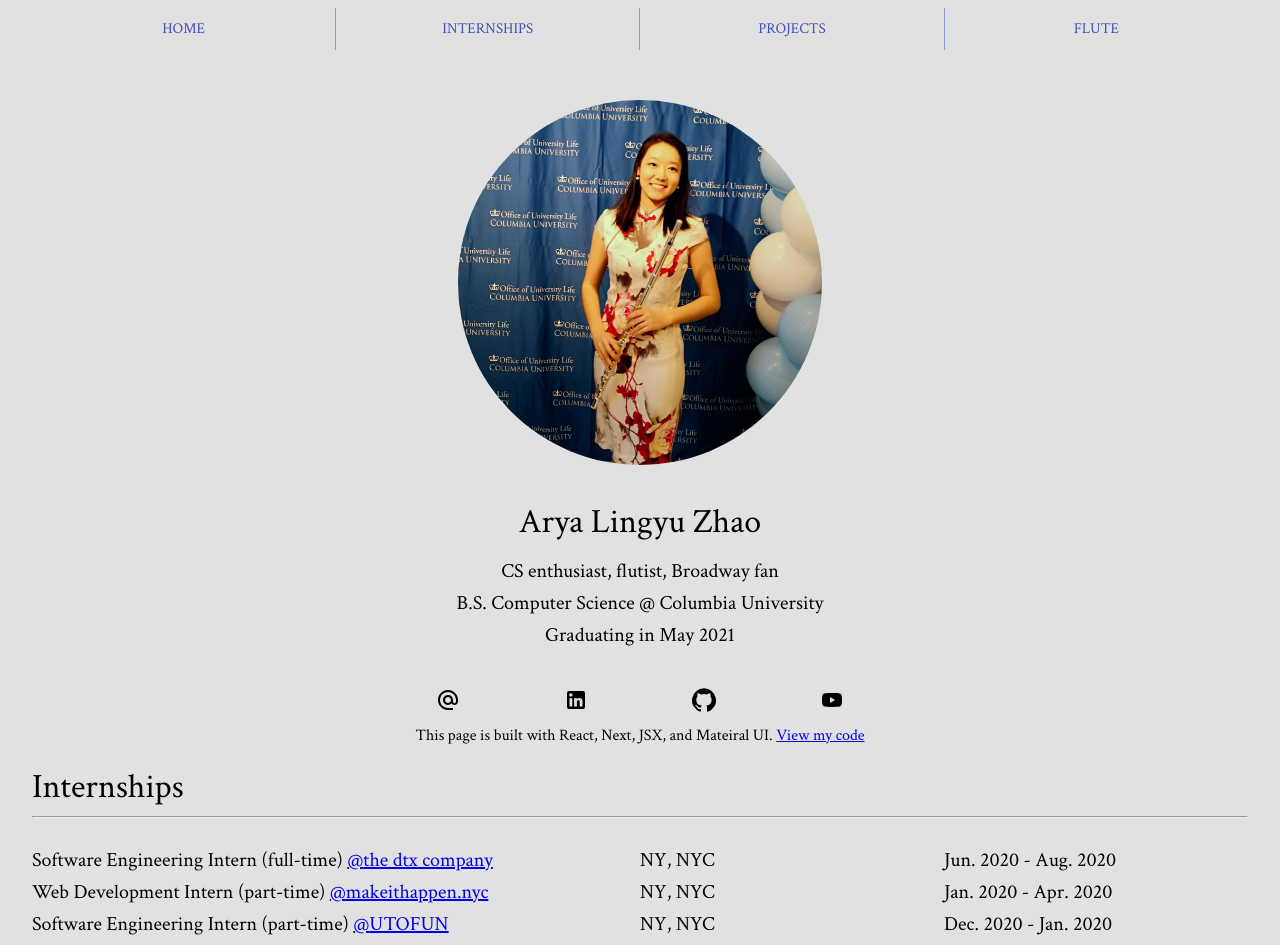
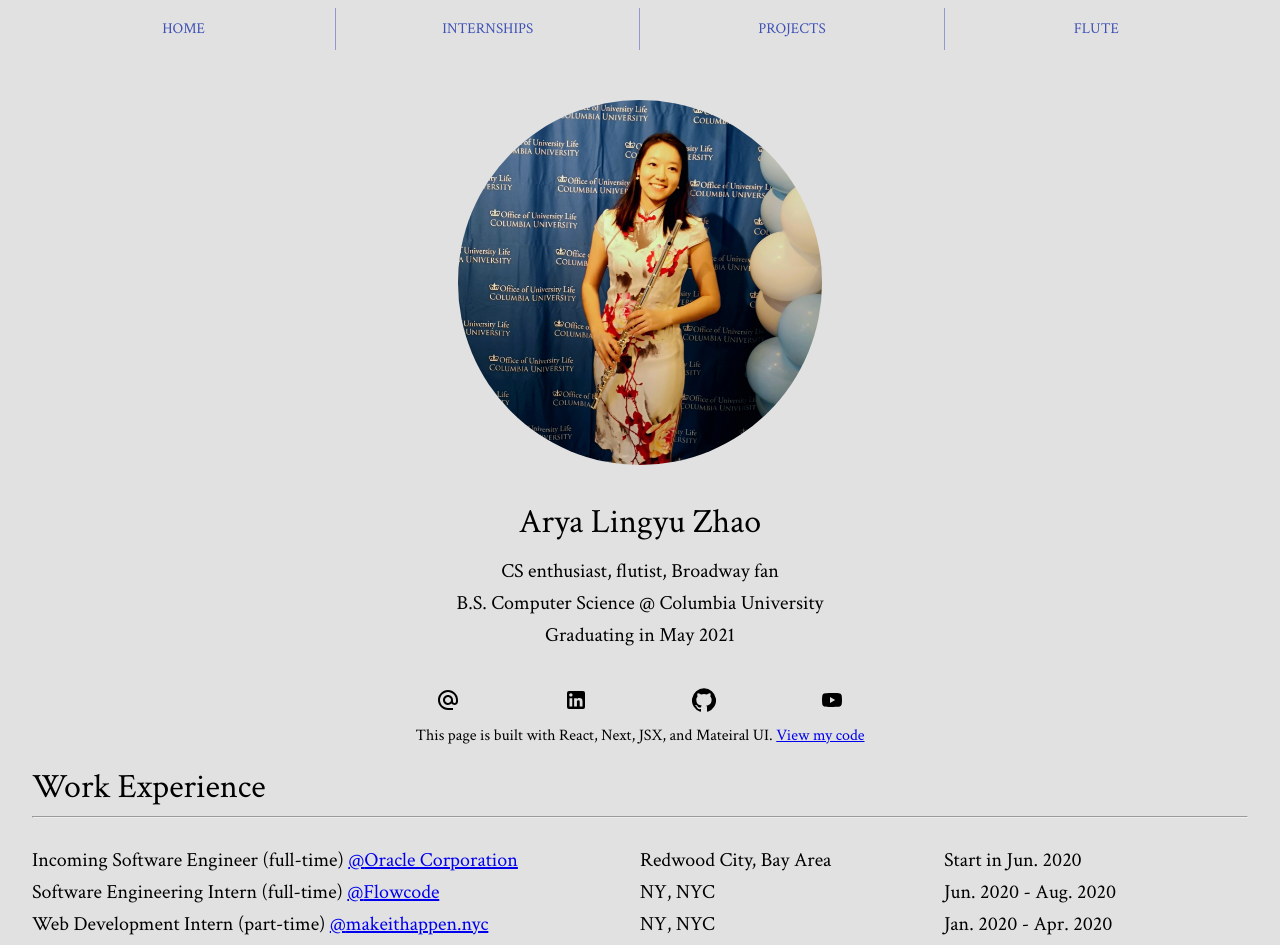
Before and after one commit to AryaZhao/arya-lingyu-zhao, a Next.js app: page / in a window 1280 px wide. Shown: the top 945 px of the page. Built offline with nearby package versions, Linux system fonts and the light colour scheme.

Commit message:
update work experience

```diff
--- a/components/Internships.jsx
+++ b/components/Internships.jsx
@@ -1,8 +1,20 @@
 import { Typography } from '@material-ui/core';
 import Internship from './Internship';
 
+const oracle = {
+  company: 'Oracle Corporation',
+  link: 'https://www.oracle.com/index.html',
+  title: 'Incoming Software Engineer (full-time)',
+  location: 'Redwood City, Bay Area',
+  time: 'Start in Jun. 2020',
+  description:
+    `- Developed, tested and deployed website converter microservice, and integrated new features into website builder Flowpage API, <b>shortening 98% of transition time</b> for users from company’s competitors<br/>
+    - Coded in <b>Node.js</b> using <b>TypeScript, Express, Multer, Cheerio.js, Hapi.js, Axios, and REST</b>; managed <b>Azure SQL DB</b> and <b>Firebase</b> using <b>TypeORM, GraphQL, Apollo</b>; tested and deployed using <b>Docker, Jest, SuperTest, and ESlint</b> <br/>
+    - Contributed around <b>14,000 lines of code</b> in the first month, and completed all tasks within half of deadline time<br/>- Collaborated in team of 11 developers and PM using Agile and GitHub in <b>12-week paid internship</b><br/>`,
+};
+
 const dtx = {
-  company: 'the dtx company',
+  company: 'Flowcode',
   link: 'https://www.thedtxcompany.com/',
   title: 'Software Engineering Intern (full-time)',
   location: 'NY, NYC',
@@ -37,10 +49,11 @@ const Internships = () => (
   <div id="internships">
     <br />
     <Typography variant="h4">
-      Internships
+      Work Experience
     </Typography>
     <hr />
     <br />
+    <Internship info={oracle} />
     <Internship info={dtx} />
     <Internship info={makeithappen} />
     <Internship info={utofun} />
```
